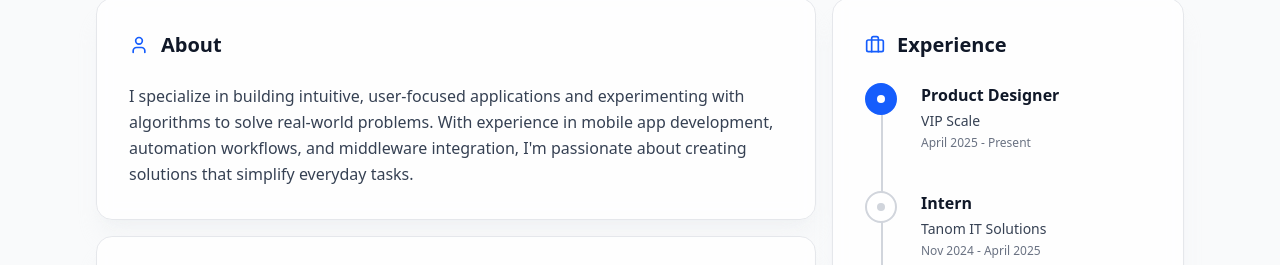
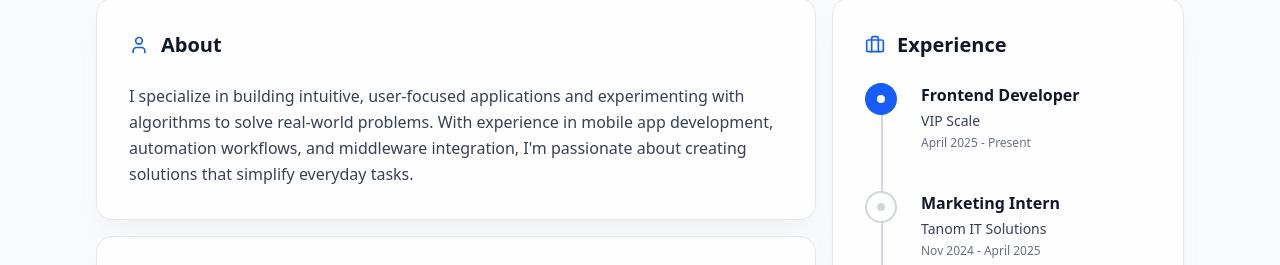
Before and after one commit to mrkndrei/my-portfolio, a Next.js app: page / in a window 1280 px wide. Shown: the part 298-563 px from the top of the page. Built offline with nearby package versions, Linux system fonts and the light colour scheme.

Commit message:
fix: updates

```diff
--- a/src/app/page.tsx
+++ b/src/app/page.tsx
@@ -101,12 +101,12 @@ export default function ProfilePage() {
 
   const experience = [
     {
-      role: "Product Designer",
+      role: "Frontend Developer",
       company: "VIP Scale",
       period: "April 2025 - Present"
     },
     {
-      role: "Intern",
+      role: "Marketing Intern",
       company: "Tanom IT Solutions",
       period: "Nov 2024 - April 2025"
     }
```
Also changed, not shown: 1 other file (tests, documents, lock files or other folders).
